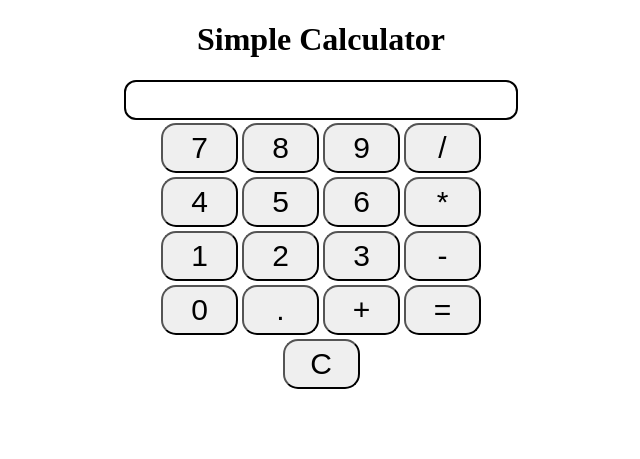
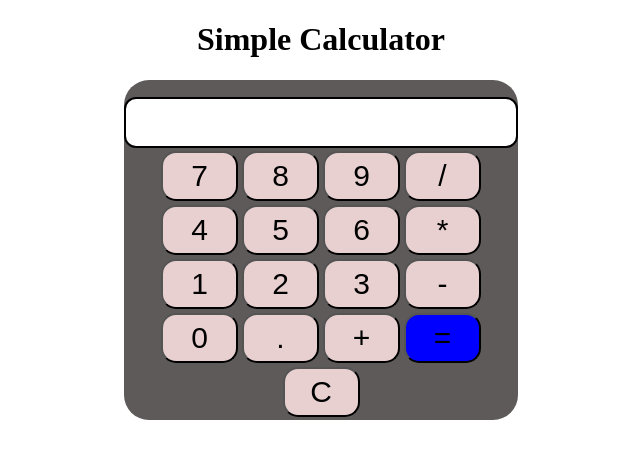
Before and after one commit to adarshs002/calculator, a PHP site: page / in a window 1280 px wide. Shown: the top 459 px of the page, without its empty margins (319-959 px from the left). Run offline with PHP 8.4, Linux system fonts and the light colour scheme.

Commit message:
added new css styles

```diff
--- a/index.html
+++ b/index.html
@@ -35,7 +35,7 @@
                 <td><button>0</button></td>
                 <td><button>.</button></td>
                 <td><button>+</button></td>
-                <td><button>=</button></td>
+                <td><button id="equal">=</button></td>
             </tr>
             <tr>
                 <td colspan="34"><button>C</button></td>
--- a/style.css
+++ b/style.css
@@ -8,13 +8,22 @@ input {
   border: 2px solid black;
   border-radius: 12px;
   font-size: 30px;
+  height: 45px;
 }
 button {
   font-size: 30px;
   border-radius: 15px;
   width: 77px;
   height: 50px;
+  background-color: rgb(233 208 208);
 }
 .calculator {
   display: inline-block;
+  background-color: rgb(94 90 90);
+  border-radius: 25px;
+  height: 323px;
+  padding-top: 17px;
 }
+#equal {
+  background-color: blue;
+}
```
